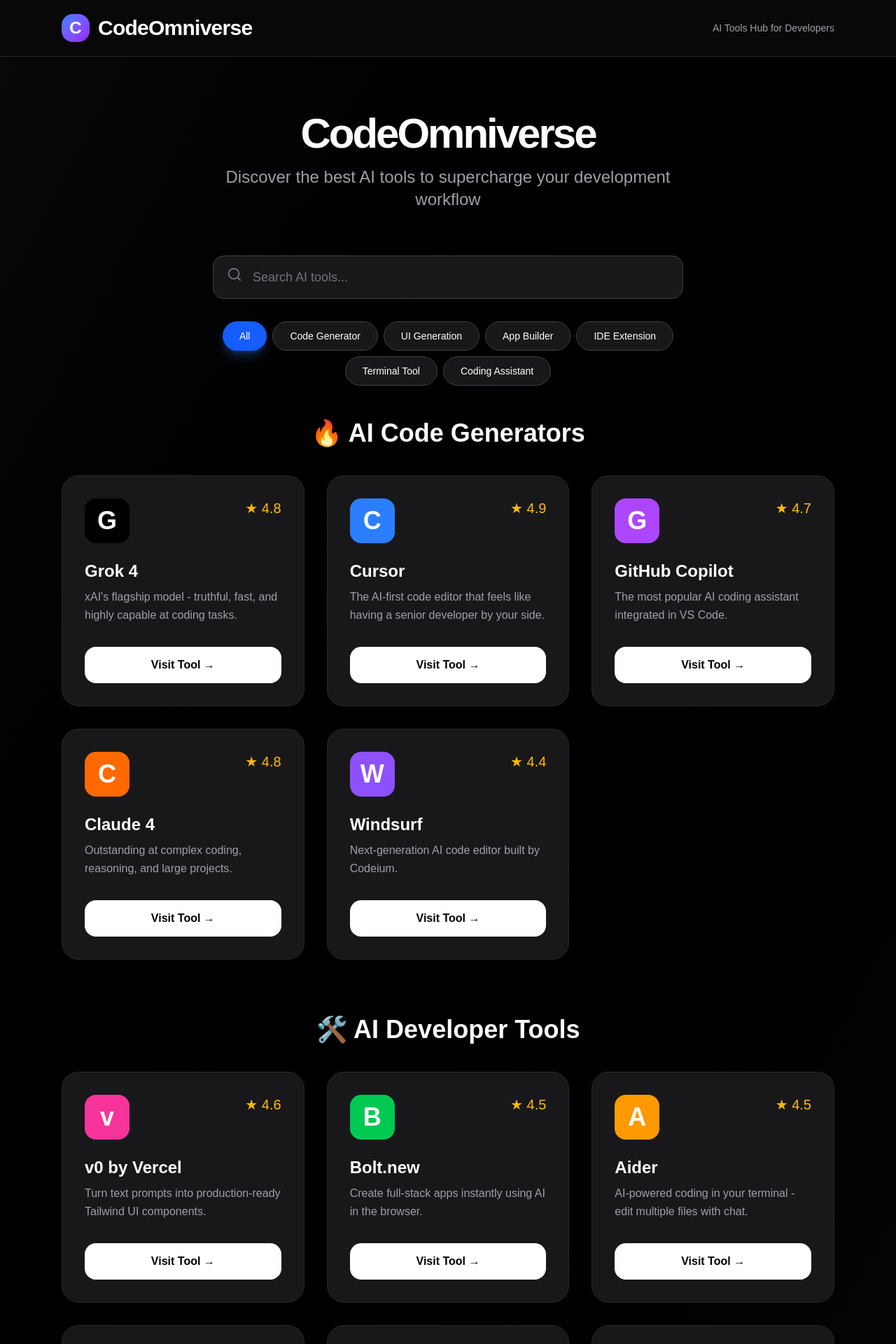
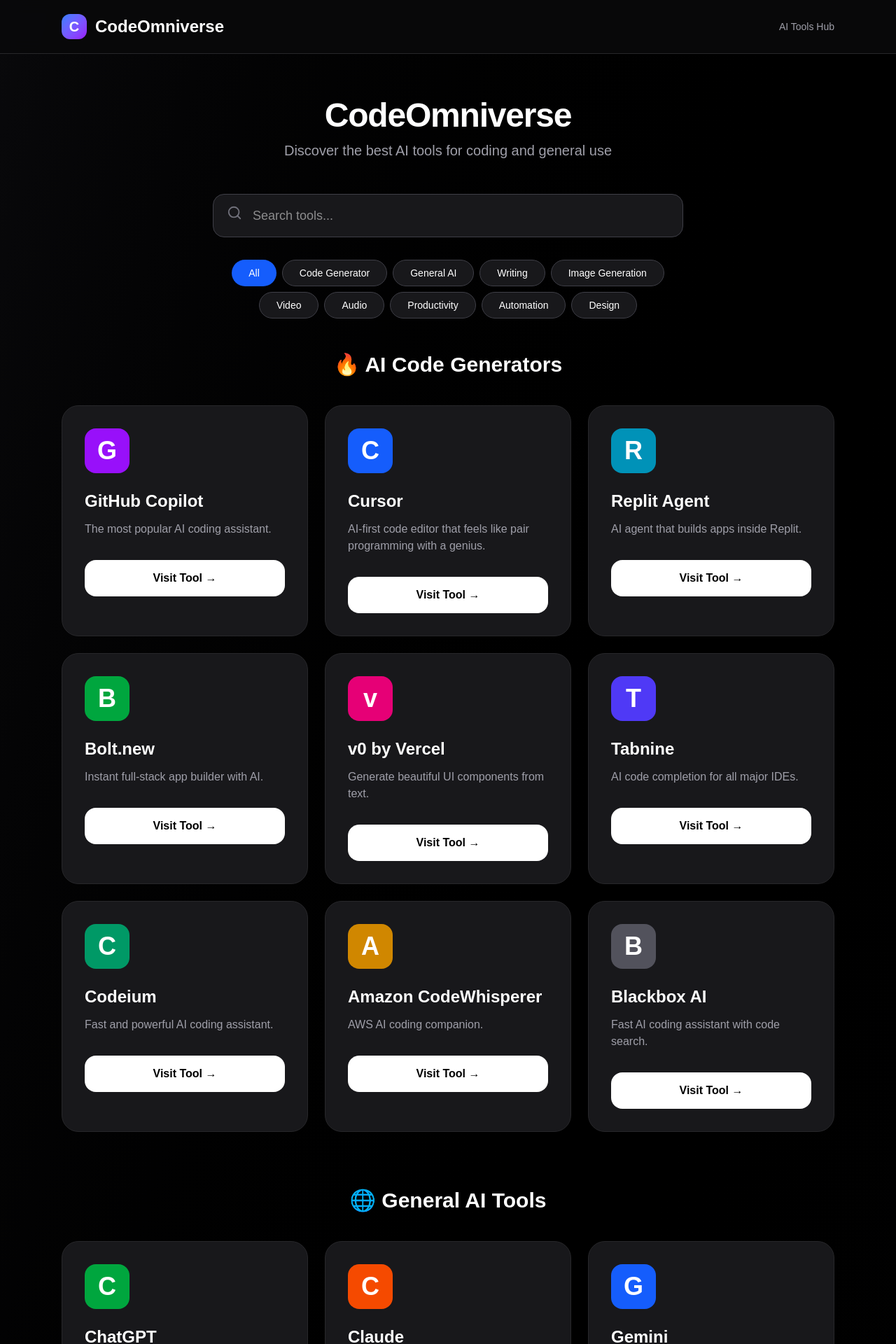
Before and after one commit to karhyoone/codeomniverse, a Next.js app: page / in a window 1280 px wide. Shown: the top 1920 px of the page at 70% size. Built offline with nearby package versions, Linux system fonts and the light colour scheme.

Commit message:
Added all requested tools - General AI Tools and AI Code Generators

```diff
--- a/src/app/page.tsx
+++ b/src/app/page.tsx
@@ -3,26 +3,48 @@
 import { useState } from "react";
 import { Search, ExternalLink, Star } from "lucide-react";
 
-const codeGenerators = [
-  { name: "Grok 4", description: "xAI's flagship model - truthful, fast, and highly capable at coding tasks.", category: "Code Generator", link: "https://grok.x.ai", rating: 4.8, color: "bg-black" },
-  { name: "Cursor", description: "The AI-first code editor that feels like having a senior developer by your side.", category: "Code Generator", link: "https://cursor.com/?ref=codeomniverse", rating: 4.9, color: "bg-blue-500" },
-  { name: "GitHub Copilot", description: "The most popular AI coding assistant integrated in VS Code.", category: "Code Generator", link: "https://github.com/features/copilot", rating: 4.7, color: "bg-purple-500" },
-  { name: "Claude 4", description: "Outstanding at complex coding, reasoning, and large projects.", category: "Code Generator", link: "https://claude.ai", rating: 4.8, color: "bg-orange-500" },
-  { name: "Windsurf", description: "Next-generation AI code editor built by Codeium.", category: "Code Generator", link: "https://windsurf.com", rating: 4.4, color: "bg-violet-500" },
+const generalAITools = [
+  { name: "ChatGPT", description: "OpenAI's most popular conversational AI.", category: "General AI", link: "https://chat.openai.com", rating: 4.7, color: "bg-green-600" },
+  { name: "Claude", description: "Anthropic's advanced and thoughtful AI assistant.", category: "General AI", link: "https://claude.ai", rating: 4.8, color: "bg-orange-600" },
+  { name: "Gemini", description: "Google's powerful multimodal AI model.", category: "General AI", link: "https://gemini.google.com", rating: 4.6, color: "bg-blue-600" },
+  { name: "Perplexity AI", description: "AI search engine with accurate citations.", category: "General AI", link: "https://perplexity.ai", rating: 4.7, color: "bg-purple-600" },
+  { name: "Microsoft Copilot", description: "AI assistant integrated across Microsoft ecosystem.", category: "General AI", link: "https://copilot.microsoft.com", rating: 4.5, color: "bg-cyan-600" },
+  { name: "Jasper AI", description: "AI writing assistant for marketing and content creation.", category: "Writing", link: "https://jasper.ai", rating: 4.4, color: "bg-pink-600" },
+  { name: "Copy.ai", description: "Fast AI copywriting and content generation tool.", category: "Writing", link: "https://copy.ai", rating: 4.3, color: "bg-rose-600" },
+  { name: "Rytr", description: "Affordable AI writing assistant.", category: "Writing", link: "https://rytr.me", rating: 4.2, color: "bg-amber-600" },
+  { name: "Writesonic", description: "AI writer with SEO and marketing features.", category: "Writing", link: "https://writesonic.com", rating: 4.4, color: "bg-emerald-600" },
+  { name: "Grammarly", description: "AI-powered writing and grammar checker.", category: "Writing", link: "https://grammarly.com", rating: 4.6, color: "bg-indigo-600" },
+  { name: "Midjourney", description: "Leading AI image generation tool.", category: "Image Generation", link: "https://midjourney.com", rating: 4.8, color: "bg-violet-600" },
+  { name: "DALL·E 3", description: "OpenAI's advanced image generation model.", category: "Image Generation", link: "https://chat.openai.com", rating: 4.7, color: "bg-sky-600" },
+  { name: "Canva Magic Studio", description: "AI design tools inside Canva.", category: "Design", link: "https://canva.com", rating: 4.5, color: "bg-fuchsia-600" },
+  { name: "Adobe Firefly", description: "Adobe's family of generative AI tools.", category: "Design", link: "https://firefly.adobe.com", rating: 4.6, color: "bg-red-600" },
+  { name: "Leonardo.ai", description: "Powerful AI art and image generation platform.", category: "Image Generation", link: "https://leonardo.ai", rating: 4.7, color: "bg-lime-600" },
+  { name: "Synthesia", description: "AI video generation with realistic avatars.", category: "Video", link: "https://synthesia.io", rating: 4.5, color: "bg-teal-600" },
+  { name: "Runway", description: "Advanced AI video and image generation.", category: "Video", link: "https://runwayml.com", rating: 4.6, color: "bg-cyan-600" },
+  { name: "ElevenLabs", description: "Ultra-realistic AI voice synthesis.", category: "Audio", link: "https://elevenlabs.io", rating: 4.9, color: "bg-rose-600" },
+  { name: "Descript", description: "AI-powered audio and video editing.", category: "Audio", link: "https://descript.com", rating: 4.5, color: "bg-amber-600" },
+  { name: "Otter.ai", description: "AI meeting notes and transcription.", category: "Productivity", link: "https://otter.ai", rating: 4.4, color: "bg-yellow-600" },
+  { name: "Gamma", description: "AI-powered presentation maker.", category: "Productivity", link: "https://gamma.app", rating: 4.5, color: "bg-sky-600" },
+  { name: "Notion AI", description: "AI features built into Notion.", category: "Productivity", link: "https://notion.so", rating: 4.5, color: "bg-zinc-600" },
+  { name: "Zapier Central", description: "AI automation and agent builder.", category: "Automation", link: "https://zapier.com", rating: 4.4, color: "bg-emerald-600" },
+  { name: "Framer AI", description: "AI website and design generation in Framer.", category: "Design", link: "https://framer.com", rating: 4.6, color: "bg-fuchsia-600" },
 ];
 
-const devTools = [
-  { name: "v0 by Vercel", description: "Turn text prompts into production-ready Tailwind UI components.", category: "UI Generation", link: "https://v0.dev", rating: 4.6, color: "bg-pink-500" },
-  { name: "Bolt.new", description: "Create full-stack apps instantly using AI in the browser.", category: "App Builder", link: "https://bolt.new", rating: 4.5, color: "bg-green-500" },
-  { name: "Aider", description: "AI-powered coding in your terminal - edit multiple files with chat.", category: "Terminal Tool", link: "https://aider.chat", rating: 4.5, color: "bg-amber-500" },
-  { name: "Continue.dev", description: "Open-source AI coding autopilot for VS Code and JetBrains.", category: "IDE Extension", link: "https://continue.dev", rating: 4.6, color: "bg-red-500" },
-  { name: "Replit AI", description: "Powerful AI assistant built directly into Replit.", category: "Coding Assistant", link: "https://replit.com/ai", rating: 4.4, color: "bg-cyan-500" },
-  { name: "Blackbox AI", description: "Fast AI coding assistant with excellent code search.", category: "Coding Assistant", link: "https://blackbox.ai", rating: 4.3, color: "bg-zinc-500" },
+const codeGenerators = [
+  { name: "GitHub Copilot", description: "The most popular AI coding assistant.", category: "Code Generator", link: "https://github.com/features/copilot", rating: 4.7, color: "bg-purple-600" },
+  { name: "Cursor", description: "AI-first code editor that feels like pair programming with a genius.", category: "Code Generator", link: "https://cursor.com/?ref=codeomniverse", rating: 4.9, color: "bg-blue-600" },
+  { name: "Replit Agent", description: "AI agent that builds apps inside Replit.", category: "Code Generator", link: "https://replit.com/ai", rating: 4.5, color: "bg-cyan-600" },
+  { name: "Bolt.new", description: "Instant full-stack app builder with AI.", category: "Code Generator", link: "https://bolt.new", rating: 4.6, color: "bg-green-600" },
+  { name: "v0 by Vercel", description: "Generate beautiful UI components from text.", category: "Code Generator", link: "https://v0.dev", rating: 4.7, color: "bg-pink-600" },
+  { name: "Tabnine", description: "AI code completion for all major IDEs.", category: "Code Generator", link: "https://tabnine.com", rating: 4.4, color: "bg-indigo-600" },
+  { name: "Codeium", description: "Fast and powerful AI coding assistant.", category: "Code Generator", link: "https://codeium.com", rating: 4.5, color: "bg-emerald-600" },
+  { name: "Amazon CodeWhisperer", description: "AWS AI coding companion.", category: "Code Generator", link: "https://aws.amazon.com/codewhisperer", rating: 4.3, color: "bg-yellow-600" },
+  { name: "Blackbox AI", description: "Fast AI coding assistant with code search.", category: "Code Generator", link: "https://blackbox.ai", rating: 4.4, color: "bg-zinc-600" },
 ];
 
-const allTools = [...codeGenerators, ...devTools];
+const allTools = [...generalAITools, ...codeGenerators];
 
-const categories = ["All", "Code Generator", "UI Generation", "App Builder", "IDE Extension", "Terminal Tool", "Coding Assistant"];
+const categories = ["All", "Code Generator", "General AI", "Writing", "Image Generation", "Video", "Audio", "Productivity", "Automation", "Design"];
 
 export default function Home() {
   const [searchTerm, setSearchTerm] = useState("");
@@ -37,21 +59,20 @@
 
   return (
     <div className="min-h-screen bg-gradient-to-br from-zinc-950 via-black to-zinc-950 text-white">
-      {/* Header */}
-      <header className="border-b border-zinc-800 bg-zinc-950/90 backdrop-blur-md sticky top-0 z-50">
+      <header className="sticky top-0 z-50 border-b border-zinc-800 bg-zinc-950/90 backdrop-blur-md">
         <div className="max-w-6xl mx-auto px-6 py-5 flex items-center justify-between">
           <div className="flex items-center gap-3">
-            <div className="w-10 h-10 bg-gradient-to-br from-blue-500 to-purple-600 rounded-2xl flex items-center justify-center text-white font-bold text-2xl">C</div>
-            <h1 className="text-3xl font-bold tracking-tight">CodeOmniverse</h1>
+            <div className="w-9 h-9 bg-gradient-to-br from-blue-500 to-purple-600 rounded-xl flex items-center justify-center text-white font-bold text-xl">C</div>
+            <h1 className="text-2xl font-semibold">CodeOmniverse</h1>
           </div>
-          <div className="text-sm text-zinc-400">AI Tools Hub for Developers</div>
+          <p className="text-sm text-zinc-400">AI Tools Hub</p>
         </div>
       </header>
 
-      <div className="max-w-6xl mx-auto px-6 py-20">
-        <div className="text-center mb-16">
-          <h2 className="text-6xl font-bold tracking-tighter mb-4">CodeOmniverse</h2>
-          <p className="text-2xl text-zinc-400 max-w-2xl mx-auto">Discover the best AI tools to supercharge your development workflow</p>
+      <div className="max-w-6xl mx-auto px-6 py-16">
+        <div className="text-center mb-12">
+          <h2 className="text-5xl font-semibold tracking-tight mb-3">CodeOmniverse</h2>
+          <p className="text-xl text-zinc-400">Discover the best AI tools for coding and general use</p>
         </div>
 
         {/* Search + Filters */}
@@ -60,10 +81,10 @@
             <Search className="absolute left-5 top-4 text-zinc-500" size={22} />
             <input
               type="text"
-              placeholder="Search AI tools..."
+              placeholder="Search tools..."
               value={searchTerm}
               onChange={(e) => setSearchTerm(e.target.value)}
-              className="w-full bg-zinc-900 border border-zinc-700 rounded-2xl pl-14 py-4 text-lg focus:outline-none focus:border-blue-500 placeholder-zinc-500"
+              className="w-full bg-zinc-900 border border-zinc-700 rounded-2xl pl-14 py-4 text-lg focus:outline-none focus:border-blue-500"
             />
           </div>
 
@@ -72,10 +93,8 @@
               <button
                 key={cat}
                 onClick={() => setActiveCategory(cat)}
-                className={`px-6 py-2.5 rounded-full text-sm font-medium transition-all ${
-                  activeCategory === cat
-                    ? "bg-blue-600 text-white shadow-lg shadow-blue-500/30"
-                    : "bg-zinc-900 border border-zinc-700 hover:bg-zinc-800"
+                className={`px-6 py-2 rounded-full text-sm font-medium transition-all ${
+                  activeCategory === cat ? "bg-blue-600 text-white" : "bg-zinc-900 border border-zinc-700 hover:bg-zinc-800"
                 }`}
               >
                 {cat}
@@ -84,20 +103,16 @@
           </div>
         </div>
 
-        {/* Code Generators Section */}
+        {/* AI Code Generators Section */}
         <div className="mb-20">
-          <h3 className="text-4xl font-semibold mb-10 text-center">🔥 AI Code Generators</h3>
-          <div className="grid grid-cols-1 md:grid-cols-2 lg:grid-cols-3 gap-8">
+          <h3 className="text-3xl font-semibold mb-10 text-center">🔥 AI Code Generators</h3>
+          <div className="grid grid-cols-1 md:grid-cols-2 lg:grid-cols-3 gap-6">
             {codeGenerators.filter(t => activeCategory === "All" || t.category === activeCategory).map((tool, i) => (
-              <div key={i} className="group bg-zinc-900 border border-zinc-800 rounded-3xl p-8 hover:border-blue-500 hover:shadow-2xl hover:shadow-blue-500/10 transition-all duration-300">
-                <div className="flex justify-between items-start mb-6">
-                  <div className={`w-16 h-16 ${tool.color} rounded-2xl flex items-center justify-center text-4xl font-bold text-white`}>{tool.name[0]}</div>
-                  <div className="text-amber-400 text-xl">★ {tool.rating}</div>
-                </div>
-                <h3 className="text-2xl font-semibold mb-2">{tool.name}</h3>
-                <p className="text-zinc-400 mb-8 leading-relaxed">{tool.description}</p>
-                <a href={tool.link} target="_blank" rel="noopener noreferrer"
-                  className="block w-full text-center bg-white text-black font-semibold py-3.5 rounded-2xl hover:bg-zinc-100 transition-all">
+              <div key={i} className="bg-zinc-900 border border-zinc-800 rounded-3xl p-8 hover:border-blue-500 transition-all hover:-translate-y-1">
+                <div className={`w-16 h-16 mb-6 rounded-2xl bg-gradient-to-br ${tool.color} flex items-center justify-center text-4xl font-bold text-white`}>{tool.name[0]}</div>
+                <h4 className="text-2xl font-semibold mb-3">{tool.name}</h4>
+                <p className="text-zinc-400 mb-8 line-clamp-3">{tool.description}</p>
+                <a href={tool.link} target="_blank" rel="noopener noreferrer" className="block w-full text-center bg-white text-black font-semibold py-3.5 rounded-2xl hover:bg-zinc-100">
                   Visit Tool →
                 </a>
               </div>
@@ -105,20 +120,16 @@
           </div>
         </div>
 
-        {/* Developer Tools Section */}
+        {/* General AI Tools Section */}
         <div>
-          <h3 className="text-4xl font-semibold mb-10 text-center">🛠️ AI Developer Tools</h3>
-          <div className="grid grid-cols-1 md:grid-cols-2 lg:grid-cols-3 gap-8">
-            {devTools.filter(t => activeCategory === "All" || t.category === activeCategory).map((tool, i) => (
-              <div key={i} className="group bg-zinc-900 border border-zinc-800 rounded-3xl p-8 hover:border-blue-500 hover:shadow-2xl hover:shadow-blue-500/10 transition-all duration-300">
-                <div className="flex justify-between items-start mb-6">
-                  <div className={`w-16 h-16 ${tool.color} rounded-2xl flex items-center justify-center text-4xl font-bold text-white`}>{tool.name[0]}</div>
-                  <div className="text-amber-400 text-xl">★ {tool.rating}</div>
-                </div>
-                <h3 className="text-2xl font-semibold mb-2">{tool.name}</h3>
-                <p className="text-zinc-400 mb-8 leading-relaxed">{tool.description}</p>
-                <a href={tool.link} target="_blank" rel="noopener noreferrer"
-                  className="block w-full text-center bg-white text-black font-semibold py-3.5 rounded-2xl hover:bg-zinc-100 transition-all">
+          <h3 className="text-3xl font-semibold mb-10 text-center">🌐 General AI Tools</h3>
+          <div className="grid grid-cols-1 md:grid-cols-2 lg:grid-cols-3 gap-6">
+            {generalAITools.filter(t => activeCategory === "All" || t.category === activeCategory).map((tool, i) => (
+              <div key={i} className="bg-zinc-900 border border-zinc-800 rounded-3xl p-8 hover:border-blue-500 transition-all hover:-translate-y-1">
+                <div className={`w-16 h-16 mb-6 rounded-2xl bg-gradient-to-br ${tool.color} flex items-center justify-center text-4xl font-bold text-white`}>{tool.name[0]}</div>
+                <h4 className="text-2xl font-semibold mb-3">{tool.name}</h4>
+                <p className="text-zinc-400 mb-8 line-clamp-3">{tool.description}</p>
+                <a href={tool.link} target="_blank" rel="noopener noreferrer" className="block w-full text-center bg-white text-black font-semibold py-3.5 rounded-2xl hover:bg-zinc-100">
                   Visit Tool →
                 </a>
               </div>
@@ -127,8 +138,8 @@
         </div>
       </div>
 
-      <footer className="border-t border-zinc-800 bg-black py-12">
-        <div className="max-w-6xl mx-auto px-6 text-center text-zinc-500">
+      <footer className="border-t border-zinc-800 bg-black py-12 mt-20">
+        <div className="max-w-6xl mx-auto px-6 text-center text-zinc-500 text-sm">
           CodeOmniverse © 2026 • Curated for developers
         </div>
       </footer>
```
